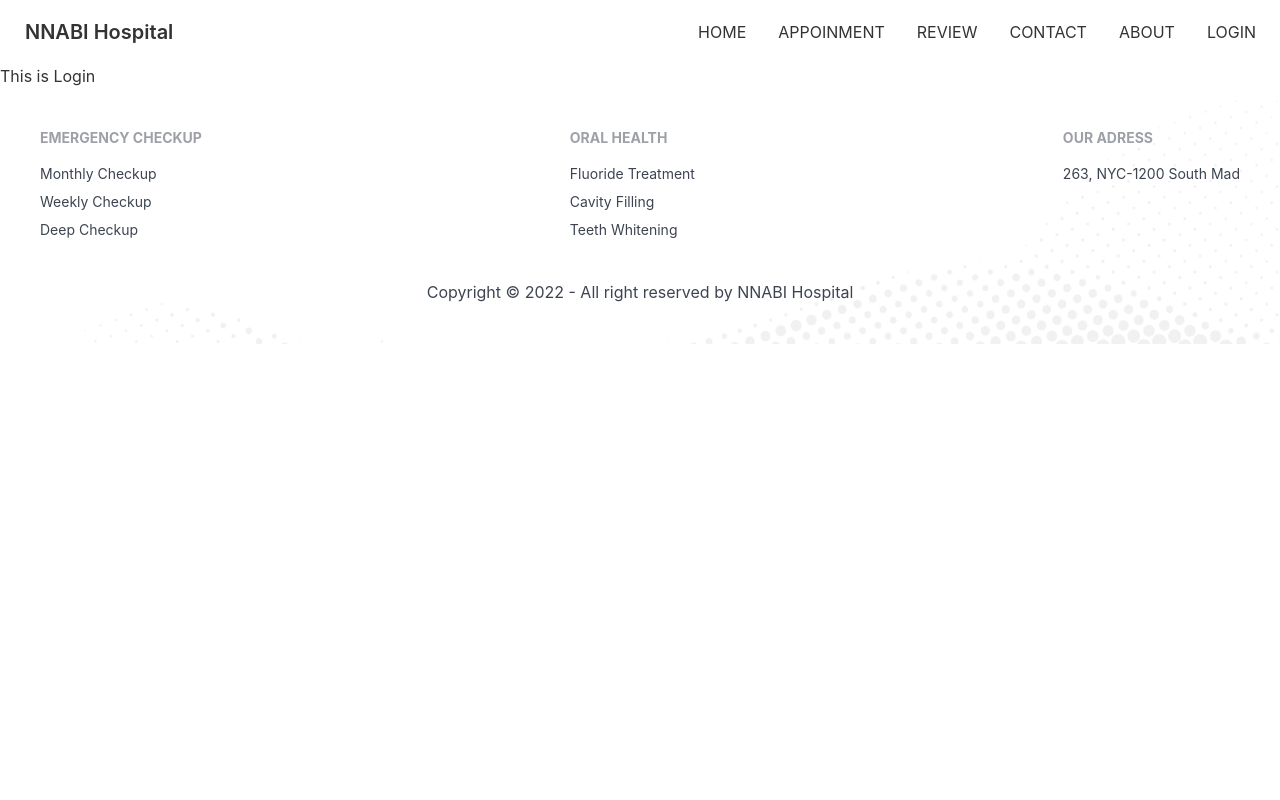
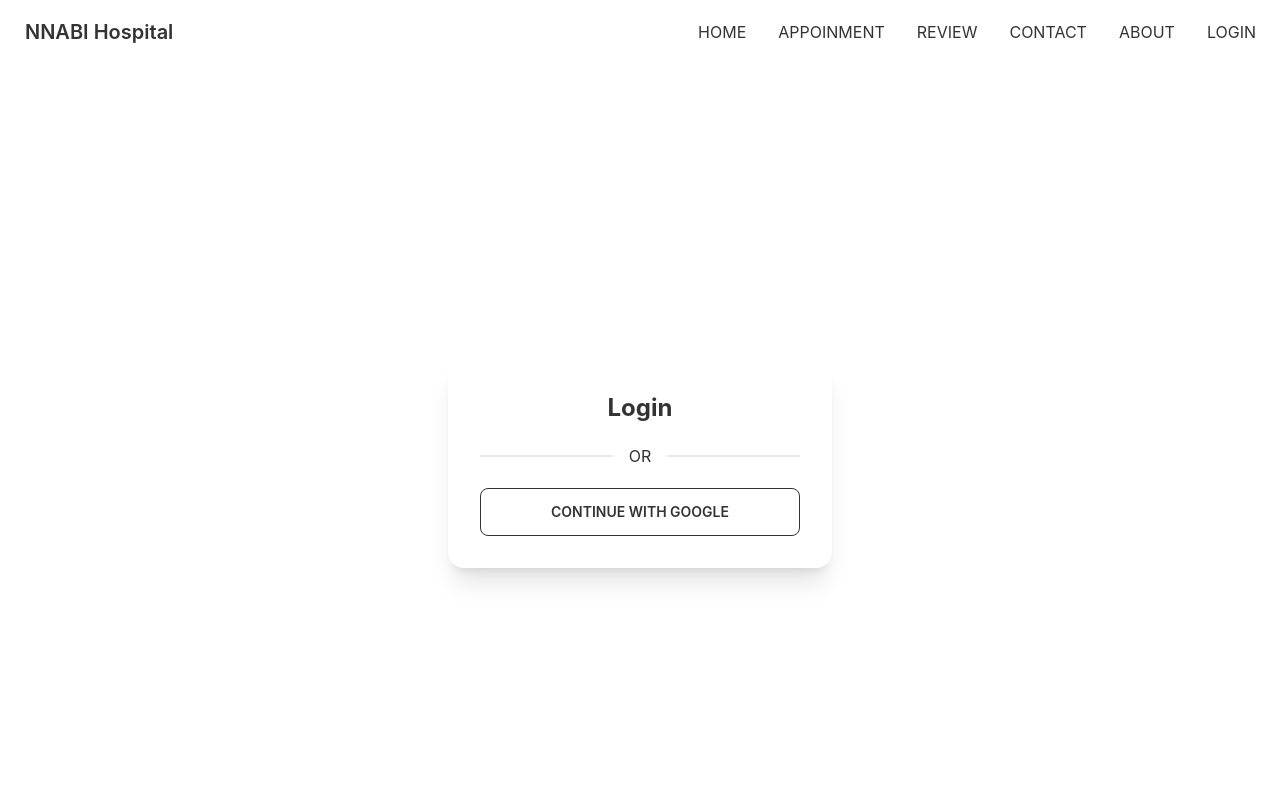
Before and after one commit to nnabicse/nnabi-hospital-client, a React (Create React App) app: page /login in a window 1280 px wide. Shown: the top 800 px of the page. Built offline with nearby package versions, Linux system fonts and the light colour scheme; no server answers.

Commit message:
google social login implemented

```diff
--- a/src/Pages/Login/Login.js
+++ b/src/Pages/Login/Login.js
@@ -1,10 +1,23 @@
+
 import React from 'react';
+import { useSignInWithGoogle } from 'react-firebase-hooks/auth';
+import auth from '../../firebase.init';
 import './Login.css'
 
 const Login = () => {
+    const [signInWithGoogle, user, loading, error] = useSignInWithGoogle(auth);
+    if (user) {
+        console.log(user);
+    }
     return (
-        <div>
-            <h2>This is Login</h2>
+        <div className='flex justify-center items-center h-screen'>
+            <div class="card w-96 bg-base-100 shadow-xl">
+                <div class="card-body">
+                    <h2 class="text-center text-2xl font-bold">Login</h2>
+                    <div class="divider">OR</div>
+                    <button onClick={() => signInWithGoogle()} class="btn btn-outline">Continue With Google</button>
+                </div>
+            </div>
         </div>
     );
 };
```
